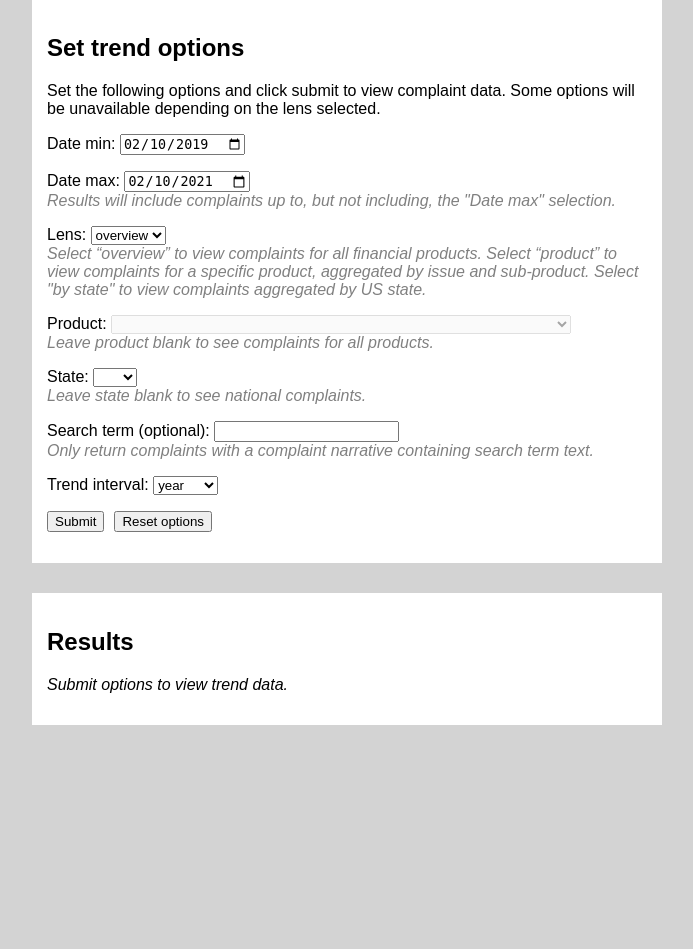
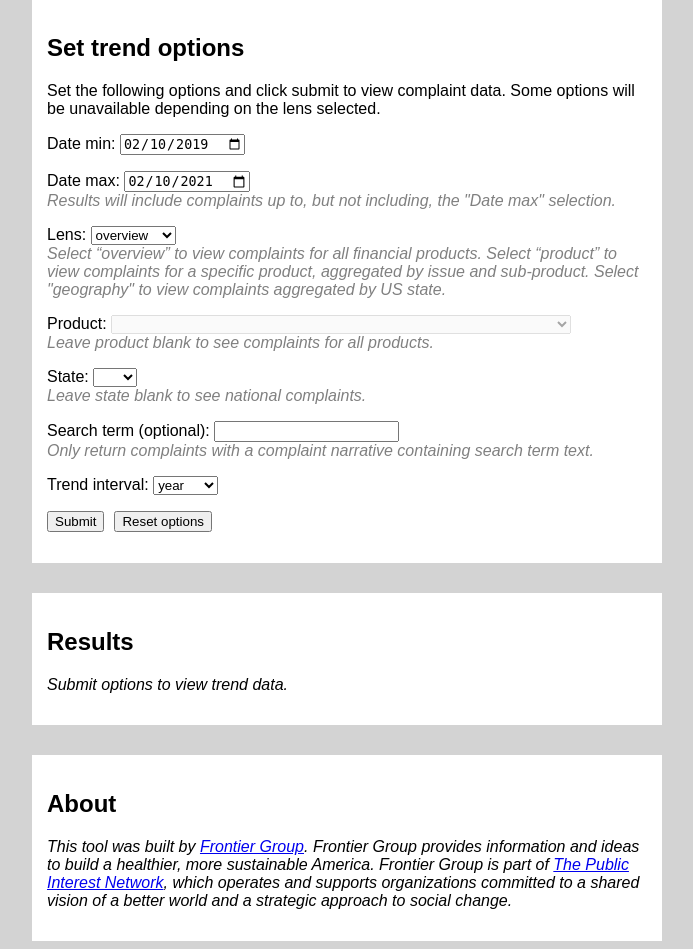
Before and after one commit to gweissman86/cfpb_data_downloader, a PHP site: page / in a window 1280 px wide. Shown: the part 415-1364 px from the top of the page, without its empty margins (293-986 px from the left). Before the commit the page ends 1140 px from the top, so only its background shows below. Run offline with PHP 8.4, Linux system fonts and the light colour scheme.

Commit message:
usability improvements

```diff
--- a/index.html
+++ b/index.html
@@ -40,7 +40,7 @@ Set the following options and click submit to view complaint data. Some options
 <p><label for="lens">Lens:</label>
   <select id="lens" name="lens">
   </select>  <br>
-  <span class="form_instructions">Select &ldquo;overview&rdquo; to view complaints for all financial products. Select &ldquo;product&rdquo; to view complaints for a specific product, aggregated by issue and sub-product. Select "by state" to view complaints aggregated by US state.</span></p>
+  <span class="form_instructions">Select &ldquo;overview&rdquo; to view complaints for all financial products. Select &ldquo;product&rdquo; to view complaints for a specific product, aggregated by issue and sub-product. Select "geography" to view complaints aggregated by US state.</span></p>
 
 <p><label for="focus">Product:</label>
   <select id="focus" name="focus">
@@ -77,8 +77,11 @@ Set the following options and click submit to view complaint data. Some options
 
 <h2>Results</h2>
 
+</div>
 
-
+<div id="about" class="primary">
+  <h2>About</h2>
+  <p><em>This tool was built by <a href="https://frontiergroup.org">Frontier Group</a>. Frontier Group provides information and ideas to build a healthier, more sustainable America. Frontier Group is part of <a href=https://publicinterestnetwork.org">The Public Interest Network</a>, which operates and supports organizations committed to a shared vision of a better world and a strategic approach to social change.</em></p>
 </div>
 
 
@@ -91,7 +94,9 @@ const products = ['', 'Debt collection', 'Money transfer, virtual currency, or m
 
 const states = ['', 'AK','AL','AZ','AR','CA','CO','CT','DE','DC','FL','GA','HI','ID','IL','IN','IA','KS','KY','LA','ME','MD','MA','MI','MN','MS','MO','MT','NE','NV','NH','NJ','NM','NY','NC','ND','OH','OK','OR','PA','PR','RI','SC','SD','TN','TX','UT','VT','VA','VI','WA','WV','WI','WY']
 
-const dropdowns = {'trend_interval': ['year', 'quarter', 'month', 'week', 'day'], 'lens': ['overview', 'product', 'by state'], 'focus': products, 'state':states}
+const dropdowns =   {'trend_interval': ['year', 'quarter', 'month', 'week', 'day'],
+                    'lens': ['overview', 'product', 'geography'],
+                    'focus': products, 'state':states}
 
 for (dropdown in dropdowns){
     for (option of dropdowns[dropdown]){
--- a/scripts/cfpb_after_load.js
+++ b/scripts/cfpb_after_load.js
@@ -9,7 +9,7 @@ function disableProductsDropdown(){
     let trend = document.getElementById('trend_interval');
 
     // if lens is product or state, focus is enabled.
-    if (['product', 'by state'].includes(lens)){
+    if (['product', 'geography'].includes(lens)){
       focus.disabled = false;
     } else {
       focus.disabled = true;
@@ -26,7 +26,7 @@ function disableProductsDropdown(){
     }
 
     // if lens is state, state selector and trend interval are disabled
-    if (lens == 'by state'){
+    if (lens == 'geography'){
       state.disabled = true;
       trend.disabled = true;
     } else {
--- a/scripts/cfpb_functions.js
+++ b/scripts/cfpb_functions.js
@@ -1,9 +1,11 @@
+// FUNCTIONS FOR PARSING CFPB COMPLAINTS API
+// AND GENERATING HTML TABLES AND CSV
+
+
 // function for switching date to UTC
 // this function does 2 things:
 // it returns the date in format m/d/y.
 // it also will return the min date set, if that date is greater than the date provided.
-
-
 
 function standardDate(date){
     date = new Date(date);
--- a/scripts/cfpb_script.js
+++ b/scripts/cfpb_script.js
@@ -14,6 +14,7 @@ const params = new URLSearchParams(queryString);
 
 let lens = '';
 let minDate = '';
+let trendInterval = ''
 
 if (queryString){
 
@@ -23,6 +24,7 @@ if (queryString){
     // Set minimum date for tables.
     minDate = new Date(params.get('date_received_min'));
     lens = params.get('lens');
+    trendInterval = params.get('trend_interval');
 
     // now fetch the CFPB response
     fetch('scripts/query_cfpb.php' + location.search)
@@ -37,7 +39,7 @@ if (queryString){
 
             if (['overview', 'product'].includes(lens)) {
                 total_complaints = data['aggregations']['dateRangeArea']['doc_count'].toLocaleString();
-            } else if (['by state'].includes(lens)) {
+            } else if (['geography'].includes(lens)) {
                 total_complaints = data['aggregations']['state']['doc_count'].toLocaleString();
             }
 
@@ -51,7 +53,7 @@ if (queryString){
             makeTable('Complaints by product', 'complaints_by_product', ['Product', 'Complaints'], byProduct, byProductOther);
 
             // complaints by state table
-            if (lens == 'by state') {
+            if (lens == 'geography') {
                 const byState = data['aggregations']['state']['state']['buckets'];
                 makeTable('Complaints by state', 'complaints_by_state', ['State', 'Complaints'], byState);
             };
@@ -73,13 +75,13 @@ if (queryString){
 
             if (['overview', 'product'].includes(lens)) {
                 const byDate = data['aggregations']["dateRangeArea"]['dateRangeArea']["buckets"];
-                makeTable('Complaints by date', 'complaints_by_date', ['Period beginning', 'Complaints'], byDate);
+                makeTable(`Complaints by ${trendInterval}`, 'complaints_by_date', ['Period beginning', 'Complaints'], byDate);
             };
 
             // create complaints by sub-product by date table
             if (lens == 'product'){
                 const bySubProductByDate = data['aggregations']['sub-product']['sub-product']['buckets'];
-                makeMultiTable('Complaints by sub-product by date', 'complaints_by_subproduct_by_date', ['Sub-product', 'Period beginning', 'Complaints'], bySubProductByDate);
+                makeMultiTable(`Complaints by sub-product by ${trendInterval}`, 'complaints_by_subproduct_by_date', ['Sub-product', 'Period beginning', 'Complaints'], bySubProductByDate);
             };
 
             // link to full api response
--- a/scripts/query_cfpb.php
+++ b/scripts/query_cfpb.php
@@ -12,7 +12,7 @@ if ( (!empty($_GET)) && (in_array($_GET['lens'], array('overview', 'product')))
 
     echo '["' . $requestUrl . '",' . file_get_contents($requestUrl) . "]";
 
-} elseif ( (!empty($_GET)) && ($_GET['lens'] == 'by state')  ) {
+} elseif ( (!empty($_GET)) && ($_GET['lens'] == 'geography')  ) {
     unset($_GET['lens']);
     $_GET['product'] = $_GET['focus'];
 
```
